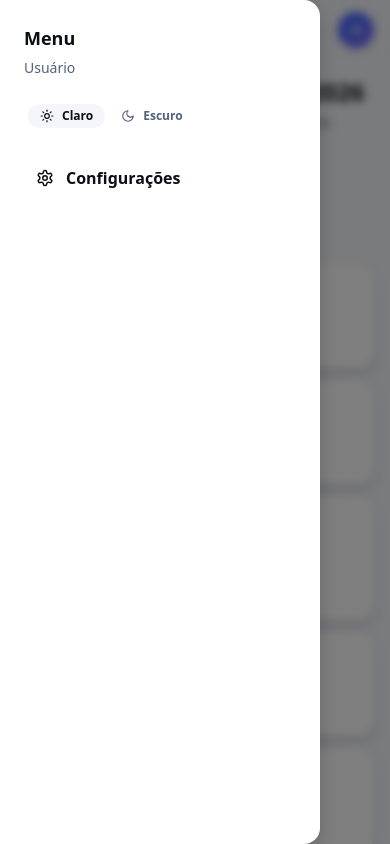
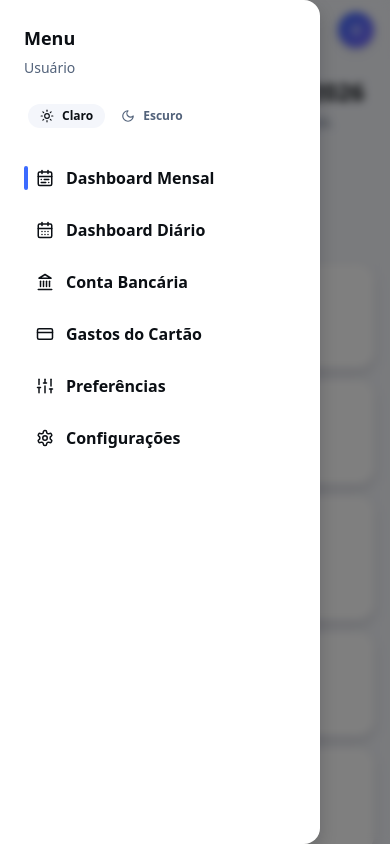
Before and after one commit to maria-eduarda-cagy/orbis-finance, a Next.js app: page /monthly in a window 390 px wide. Both pictures are taken after a click on the button 34 px from the left and 30 px from the top of the page. Shown: the top 844 px of the page. Built offline with nearby package versions, Linux system fonts and the light colour scheme; no server answers; the database is empty.

Commit message:
feat(nav): adicionar opções faltantes no menu móvel

```diff
--- a/components/nav/MobileNav.tsx
+++ b/components/nav/MobileNav.tsx
@@ -1,6 +1,6 @@
 "use client"
 import { useState } from "react"
-import { Menu, Settings } from "lucide-react"
+import { Menu, Settings, CalendarRange, CalendarDays, CreditCard, Landmark, Sliders } from "lucide-react"
 import { Sheet, SheetContent, SheetHeader, SheetTitle } from "../ui/sheet"
 import { NavLink } from "./NavLink"
 import { ThemeToggle } from "../theme/ThemeToggle"
@@ -47,6 +47,11 @@ export function MobileNav({ userName, userEmail }: MobileNavProps) {
             <ThemeToggle />
           </div>
           <div className="mt-6 space-y-2">
+            <NavLink href="/monthly" label="Dashboard Mensal" icon={<CalendarRange size={18} />} onClick={() => setOpen(false)} />
+            <NavLink href="/daily" label="Dashboard Diário" icon={<CalendarDays size={18} />} onClick={() => setOpen(false)} />
+            <NavLink href="/accounts" label="Conta Bancária" icon={<Landmark size={18} />} onClick={() => setOpen(false)} />
+            <NavLink href="/cards" label="Gastos do Cartão" icon={<CreditCard size={18} />} onClick={() => setOpen(false)} />
+            <NavLink href="/preferences" label="Preferências" icon={<Sliders size={18} />} onClick={() => setOpen(false)} />
             <NavLink href="/settings" label="Configurações" icon={<Settings size={18} />} onClick={() => setOpen(false)} />
           </div>
         </SheetContent>
```
